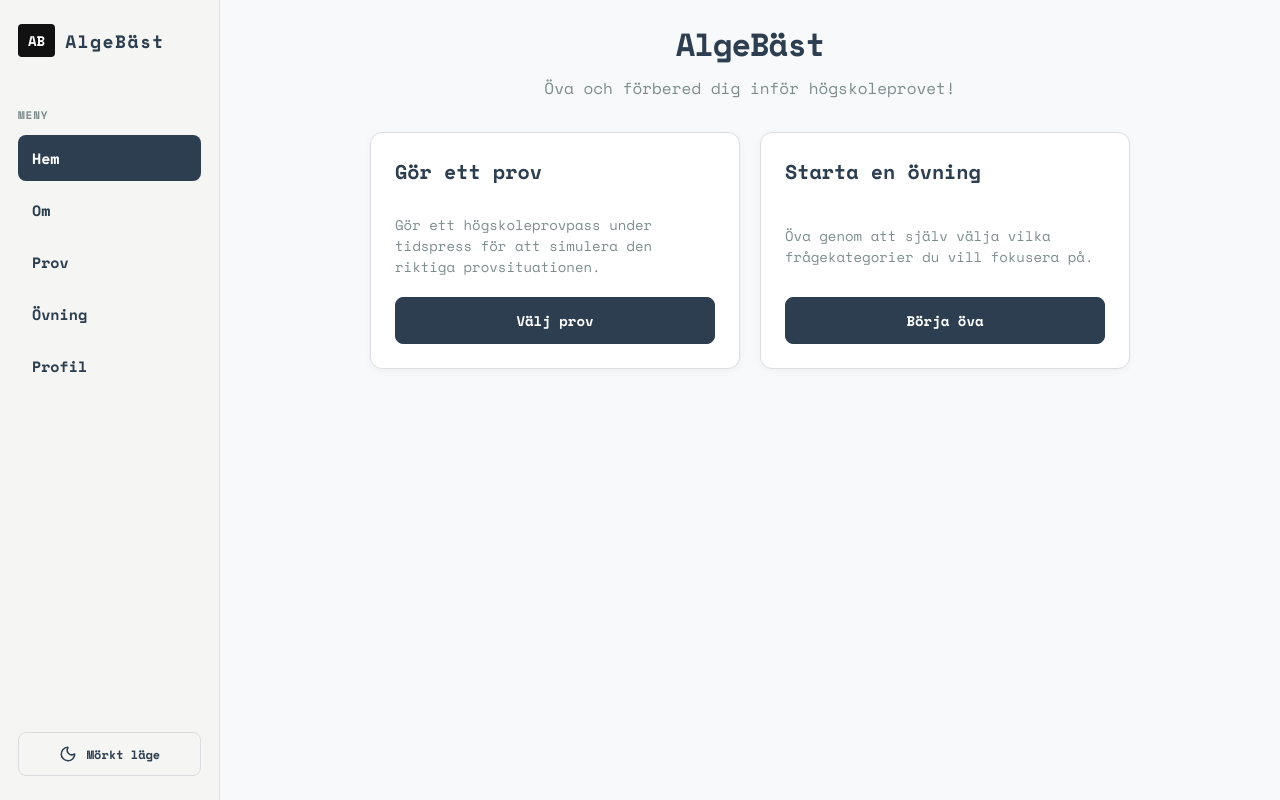
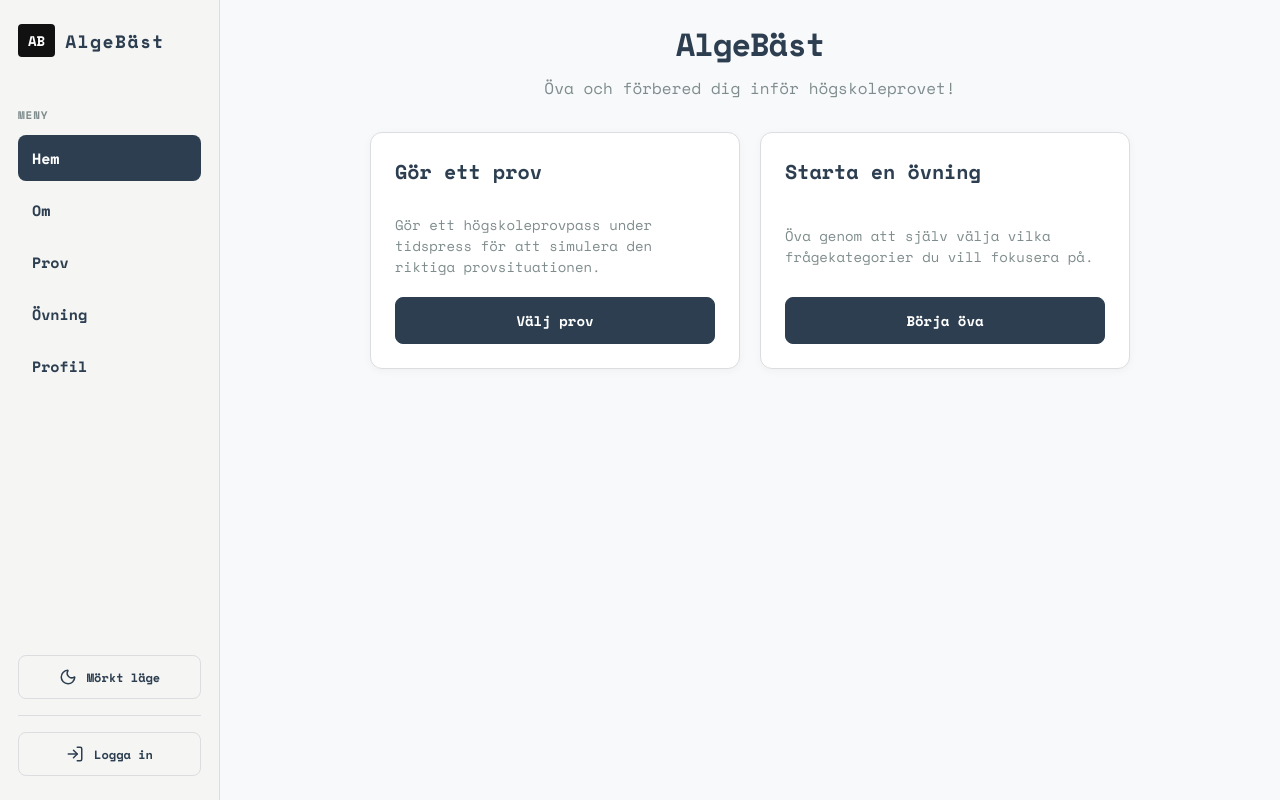
Before and after one commit to ithsjava25/algebast, a Vue app in the folder frontend/: page / in a window 1280 px wide. Built offline with nearby package versions, Linux system fonts and the light colour scheme; no server answers.

Commit message:
add login button to sidenav

```diff
--- a/frontend/src/components/SideNav.vue
+++ b/frontend/src/components/SideNav.vue
@@ -1,7 +1,7 @@
 <script setup>
 import { ref, computed } from "vue";
 import { useColorMode } from "@vueuse/core";
-import { Sun, Moon } from "lucide-vue-next";
+import { Sun, Moon, LogIn, LogOut } from "lucide-vue-next";
 
 const props = defineProps({
   user: {
@@ -76,15 +76,29 @@ function closeMobileMenu() {
       <Moon v-else :size="18" />
       {{ isDark ? "Ljust läge" : "Mörkt läge" }}
     </button>
-    <div v-if="user" class="user-section">
+
+    <div class="user-section">
+      <template v-if="user">
         <div class="user-info">
           <span class="user-label">Inloggad som</span>
           <strong>{{ user.username }}</strong>
         </div>
 
-      <button type="button" class="logout-button" @click="emit('logout')">
+        <button type="button" class="login-button" @click="emit('logout')">
+          <LogOut :size="18" />
           Logga ut
         </button>
+      </template>
+
+      <RouterLink
+        v-else
+        to="/auth"
+        class="login-button"
+        @click="closeMobileMenu"
+      >
+        <LogIn :size="18" />
+        Logga in
+      </RouterLink>
     </div>
   </aside>
 </template>
@@ -273,9 +287,13 @@ function closeMobileMenu() {
   font-size: 13px;
 }
 
-.logout-button {
-  width: 150px;
-  padding: 9px 12px;
+.login-button {
+  display: flex;
+  align-self: stretch;
+  justify-content: center;
+  align-items: center;
+  gap: 10px;
+  padding: 12px;
   border: 1px solid var(--border-color);
   border-radius: 8px;
   background: transparent;
@@ -283,10 +301,12 @@ function closeMobileMenu() {
   font-family: "Space Mono", monospace;
   font-size: 12px;
   font-weight: 600;
+  text-decoration: none;
   cursor: pointer;
+  box-sizing: border-box;
 }
 
-.logout-button:hover {
+.login-button:hover {
   background: var(--hover-color);
 }
 
```
Lines whose indentation alone changed are shown as unchanged.
